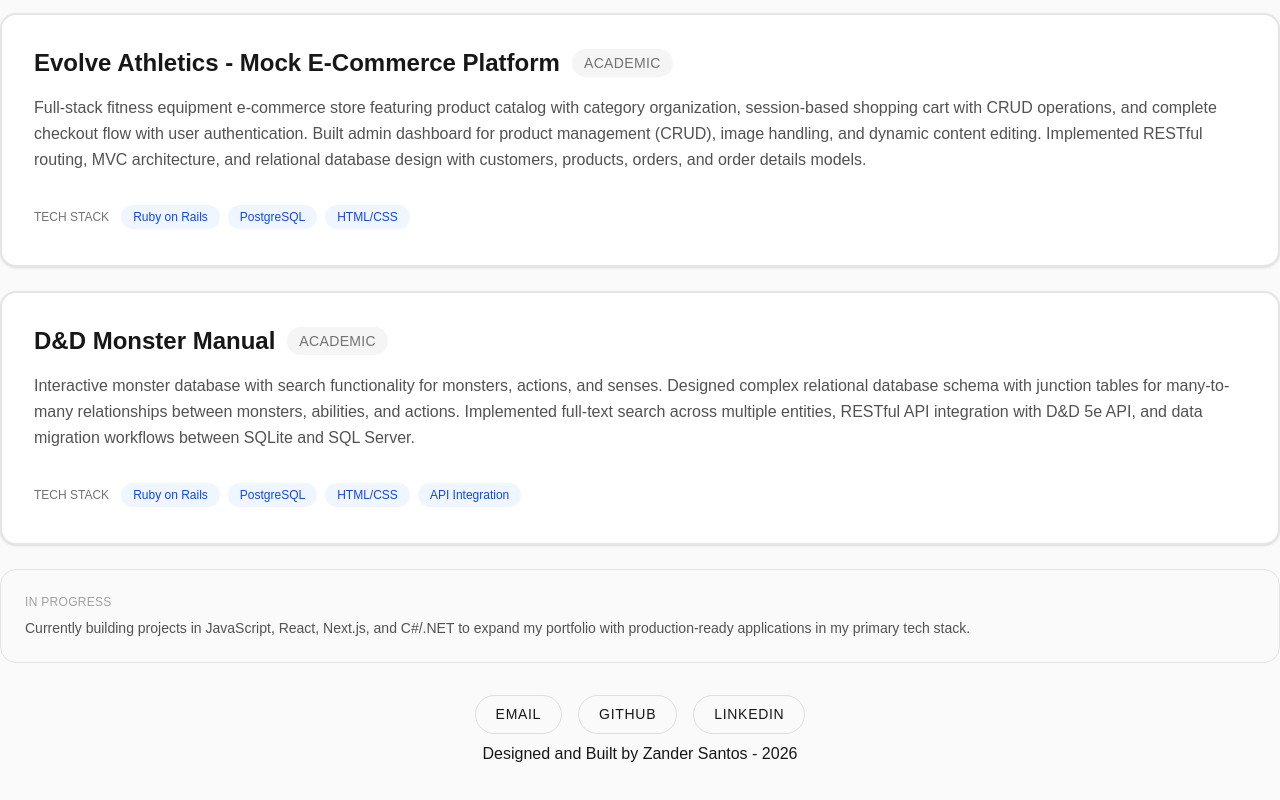
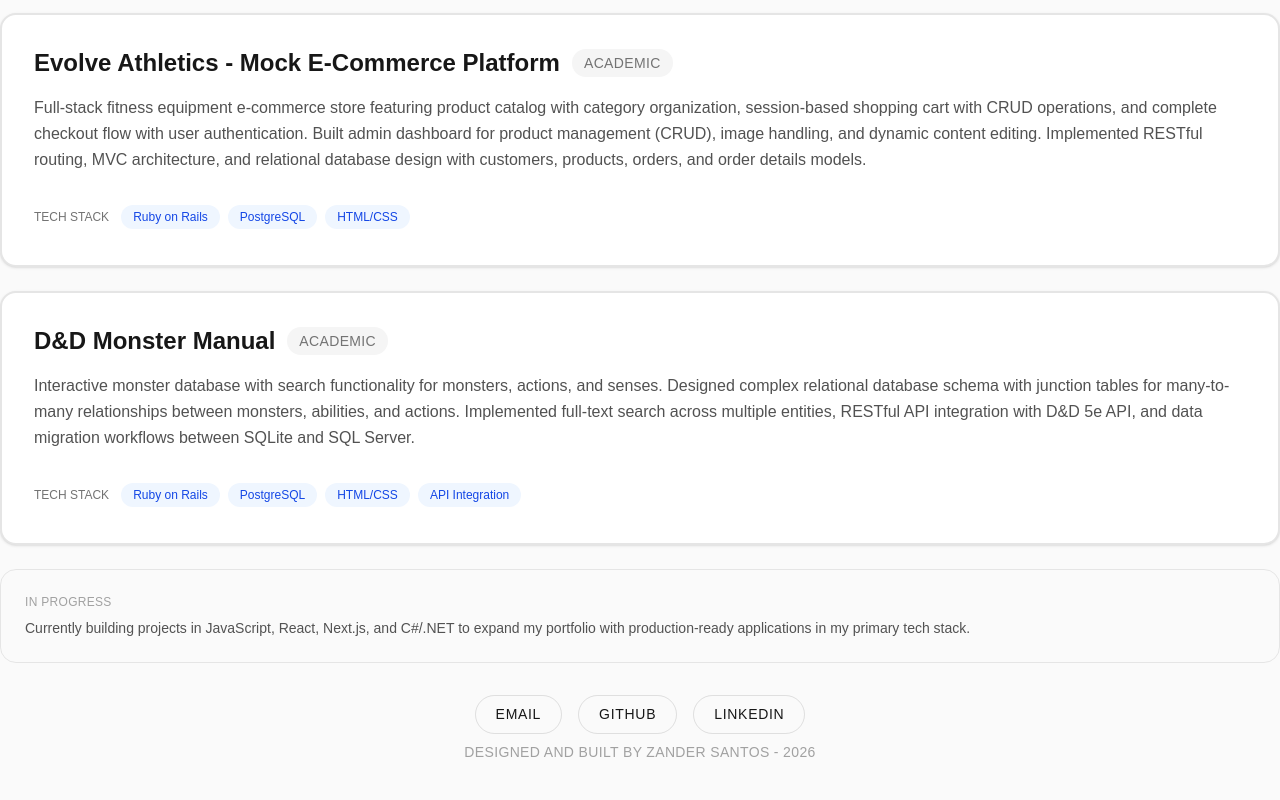
Before and after one commit to zandersantos/zander-santos-portfolio, a Next.js app in the folder zander-santos-portfolio/: page / in a window 1280 px wide. Shown: the part 4110-4910 px from the top of the page. Built offline with nearby package versions, Linux system fonts and the light colour scheme.

Commit message:
Updated the Footer Designed By styling

```diff
--- a/zander-santos-portfolio/components/Footer.tsx
+++ b/zander-santos-portfolio/components/Footer.tsx
@@ -26,7 +26,7 @@ const Footer = () => {
         </a>
       </div>
 
-      <p>Designed and Built by Zander Santos - 2026</p>
+      <p className="text-sm uppercase tracking-wide text-neutral-400 mb-2">Designed and Built by Zander Santos - 2026</p>
     </footer>
   )
 }
```
